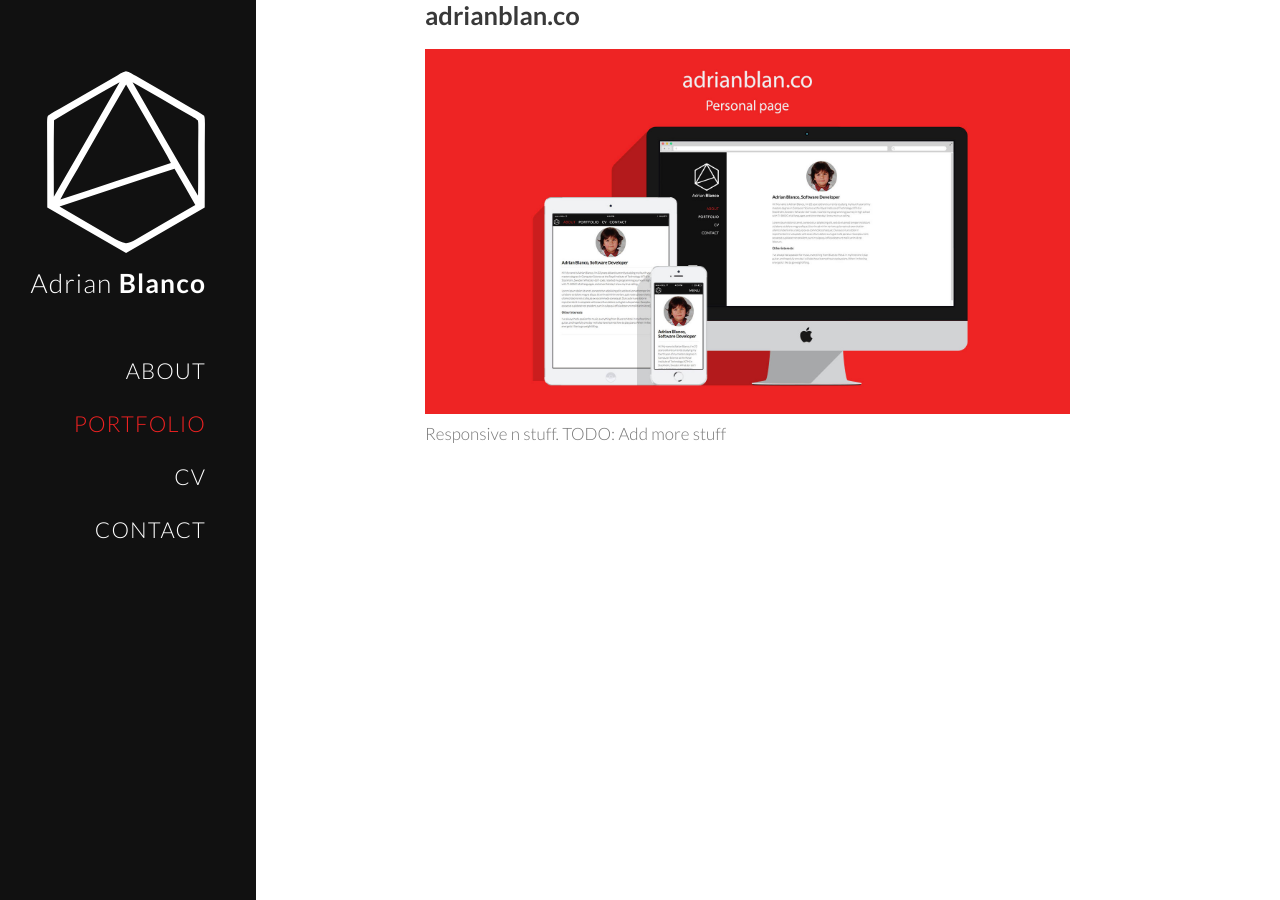
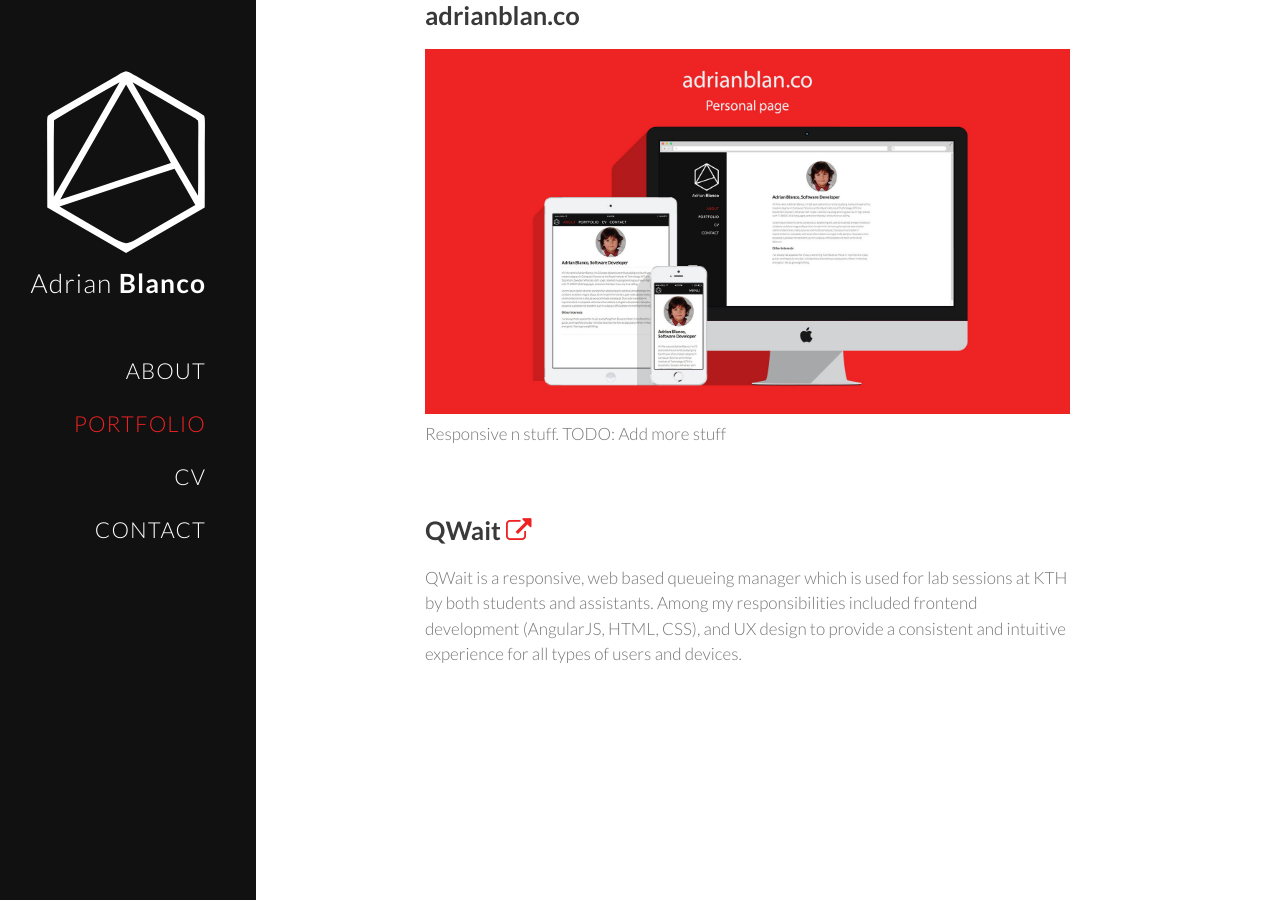
Before and after one commit to adrianblancode/adrianblancode.github.io, a Jekyll site: the page built from portfolio/index.html, in a window 1280 px wide and 900 px high, scrolled down 108 px. Built offline with Jekyll 4.4.1, drawn with Linux system fonts in a browser that asks for light colours; nearby versions of some CDN libraries.

Commit message:
add qwait showcase

```diff
--- a/contact/index.html
+++ b/contact/index.html
@@ -9,9 +9,9 @@ nav: contact
     <h1>Contact</h1>
   </header>
   <section>
-    <h3><a href="mailto:adrianblp@gmail.com"><i class="fa fa-envelope-o"></i> adrianblp[at]gmail.com</a></h3>
+    <h3><a href="mailto:adrianblp@gmail.com"><i class="fa fa-envelope-o"></i> adrianblp@gmail.com</a></h3>
     <h3><a href="https://github.com/adrianblp"><i class="fa fa-github-alt"></i> github.com/adrianblp</a></h3>
     <h3><a href="http://facebook.com/adrianblp"><i class="fa fa-facebook-square"></i> facebook.com/adrianblp</a></h3>
-    <h3><a href="https://www.linkedin.com/profile/view?id=139504600"><i class="fa fa-linkedin-square"></i> linkedin.com/adrianblp</a></h3>
+    <h3><a href="https://www.linkedin.com/profile/view?id=139504600"><i class="fa fa-linkedin-square"></i> linkedin.com</a></h3>
   </section>
 </div>
--- a/portfolio/index.html
+++ b/portfolio/index.html
@@ -9,8 +9,12 @@ nav: portfolio
     <h1>Portfolio</h1>
   </header>
   <section>
-    <h2>adrianblan.co</h2>
+    <a href="http://adrianblan.co"><h2>adrianblan.co</h2></a>
     <img src="/images/adrianblanco-showcase.jpg"/>
     <p>Responsive n stuff. TODO: Add more stuff</p>
   </section>
+  <section>
+  	<a href="http://qwait.csc.kth.se"><h2>QWait <i class="fa fa-external-link"></i></h2></a>
+  	<p>QWait is a responsive, web based queueing manager which is used for lab sessions at KTH by both students and assistants. Among my responsibilities included frontend development (AngularJS, HTML, CSS), and UX design to provide a consistent and intuitive experience for all types of users and devices.</p>
+  </section>
 </div>
```
Also changed, not shown: images/showcase/adrianblan.co/adrianblanco-showcase.jpg, images/showcase/qwait/QWaitLogoTransparent.png (added), images/showcase/qwait/Skärmavbild 2014-09-28 kl. 13.20.29.png (added), images/showcase/qwait/Skärmavbild 2014-09-28 kl. 13.21.36.png (added), images/showcase/qwait/Skärmavbild 2014-09-28 kl. 13.22.48.png (added), images/showcase/qwait/Skärmavbild 2014-09-28 kl. 13.26.17.png (added), images/showcase/qwait/qwait-showcase.jpg (added), 1 other file.
